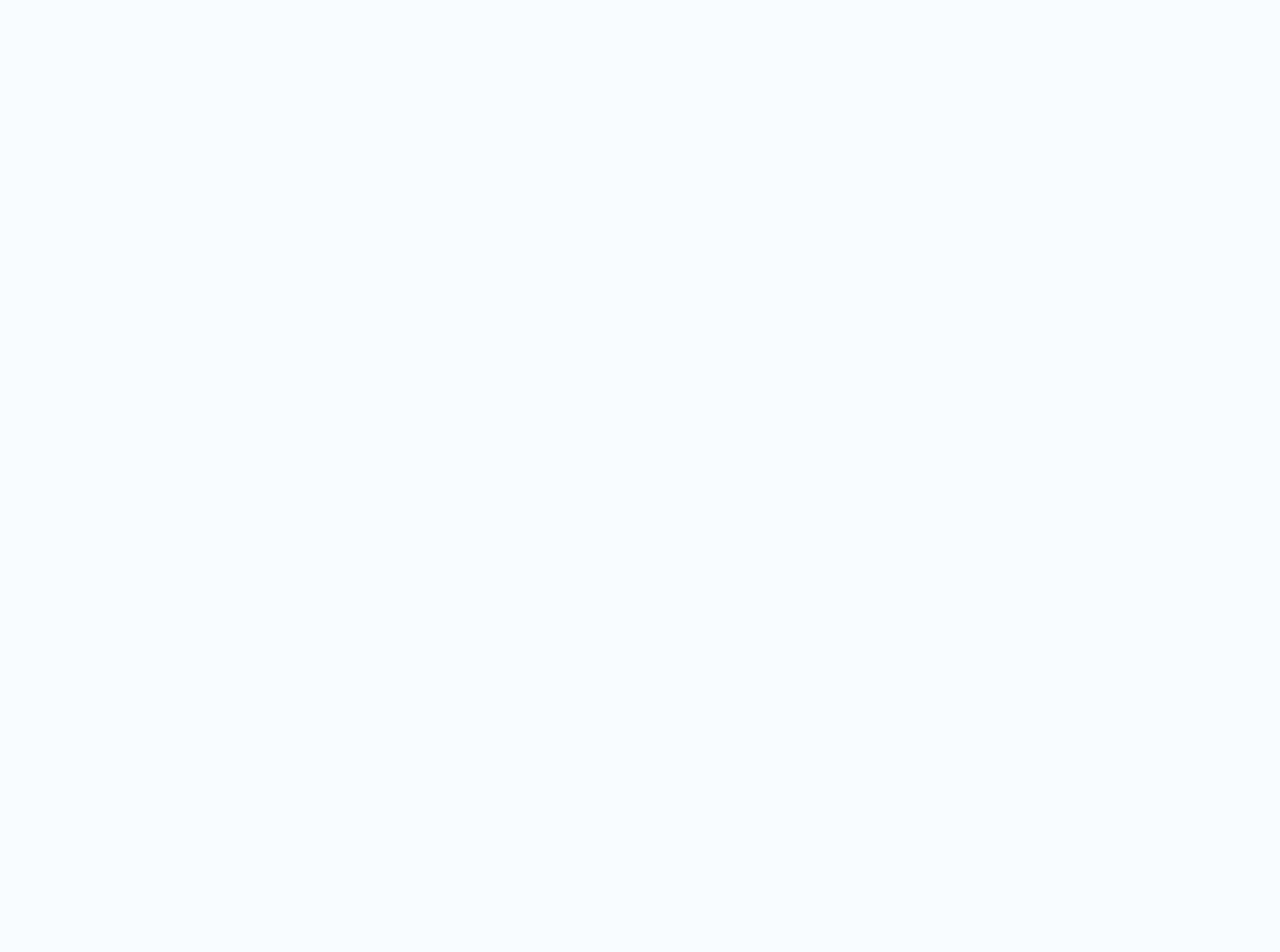
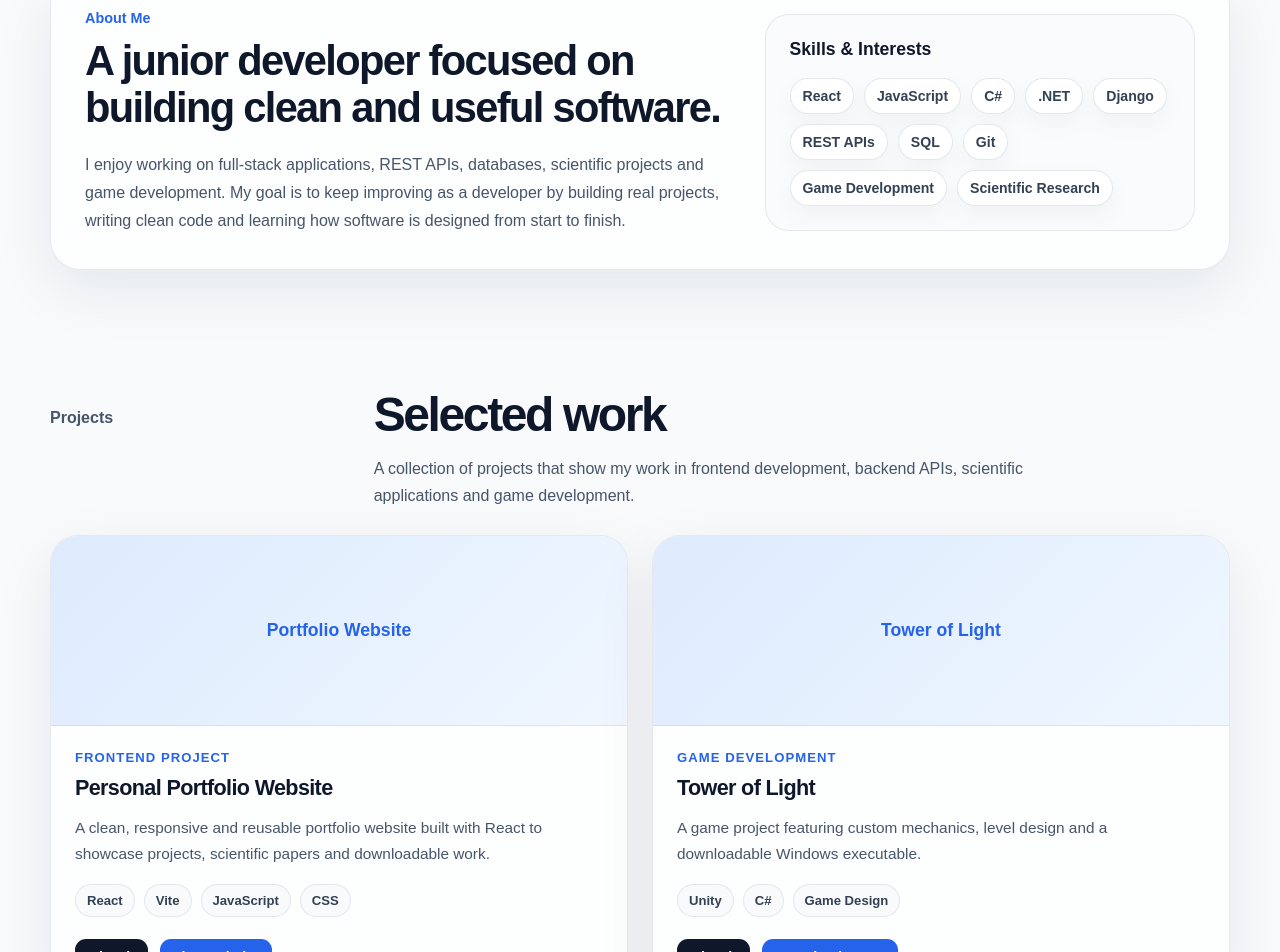
Before and after one commit to loukasdrosos/portfolio-website, a React (Vite) app: page / in a window 1280 px wide. Shown: the part 876-1828 px from the top of the page. Before the commit the page ends 816 px from the top, so only its background shows below. Built offline with nearby package versions, Linux system fonts and the light colour scheme.

Commit message:
Add Sections

```diff
--- a/src/App.jsx
+++ b/src/App.jsx
@@ -1,5 +1,7 @@
 import Navbar from "./components/Navbar"
 import Hero from "./components/Hero"
+import About from "./components/About"
+import ProjectsSection from "./components/ProjectsSection"
 
 function App() {
   return (
@@ -8,6 +10,8 @@ function App() {
 
       <main>
         <Hero />
+        <About />
+        <ProjectsSection />
       </main>
     </div>
   )
--- /dev/null
+++ b/src/components/About.css
@@ -0,0 +1,99 @@
+.about-section {
+  width: min(1180px, calc(100% - 32px));
+  margin: 40px auto 0;
+  padding: 32px 0;
+}
+
+.about-card {
+  padding: 34px;
+
+  display: grid;
+  grid-template-columns: 1.2fr 0.8fr;
+  gap: 34px;
+  align-items: center;
+
+  background: rgba(255, 255, 255, 0.72);
+  border: 1px solid rgba(148, 163, 184, 0.24);
+  border-radius: 30px;
+
+  backdrop-filter: blur(18px);
+  box-shadow: 0 20px 60px rgba(15, 23, 42, 0.08);
+}
+
+.section-label {
+  margin: 0 0 12px;
+
+  color: #2563eb;
+  font-size: 0.9rem;
+  font-weight: 800;
+}
+
+.about-content h2 {
+  max-width: 680px;
+  margin: 0;
+
+  color: #0f172a;
+  font-size: clamp(1.8rem, 4vw, 2.6rem);
+  line-height: 1.12;
+  letter-spacing: -0.04em;
+}
+
+.about-description {
+  max-width: 720px;
+  margin: 20px 0 0;
+
+  color: #475569;
+  font-size: 1rem;
+  line-height: 1.75;
+}
+
+.skills-card {
+  padding: 24px;
+
+  background: rgba(248, 250, 252, 0.82);
+  border: 1px solid rgba(148, 163, 184, 0.22);
+  border-radius: 24px;
+}
+
+.skills-card h3 {
+  margin: 0 0 18px;
+
+  color: #0f172a;
+  font-size: 1.1rem;
+}
+
+.skills-list {
+  display: flex;
+  flex-wrap: wrap;
+  gap: 10px;
+}
+
+.skills-list span {
+  padding: 9px 12px;
+
+  background: white;
+  border: 1px solid rgba(148, 163, 184, 0.25);
+  border-radius: 999px;
+
+  color: #334155;
+  font-size: 0.88rem;
+  font-weight: 700;
+
+  box-shadow: 0 10px 24px rgba(15, 23, 42, 0.04);
+}
+
+@media (max-width: 850px) {
+  .about-card {
+    grid-template-columns: 1fr;
+  }
+}
+
+@media (max-width: 600px) {
+  .about-card {
+    padding: 24px;
+  }
+
+  .skills-card {
+    padding: 20px;
+  }
+}
--- /dev/null
+++ b/src/components/About.jsx
@@ -0,0 +1,43 @@
+import "./About.css"
+
+function About() {
+  return (
+    <section id="about" className="about-section">
+      <div className="about-card">
+        <div className="about-content">
+          <p className="section-label">About Me</p>
+
+          <h2>
+            A junior developer focused on building clean and useful software.
+          </h2>
+
+          <p className="about-description">
+            I enjoy working on full-stack applications, REST APIs, databases,
+            scientific projects and game development. My goal is to keep
+            improving as a developer by building real projects, writing clean
+            code and learning how software is designed from start to finish.
+          </p>
+        </div>
+
+        <div className="skills-card">
+          <h3>Skills & Interests</h3>
+
+          <div className="skills-list">
+            <span>React</span>
+            <span>JavaScript</span>
+            <span>C#</span>
+            <span>.NET</span>
+            <span>Django</span>
+            <span>REST APIs</span>
+            <span>SQL</span>
+            <span>Git</span>
+            <span>Game Development</span>
+            <span>Scientific Research</span>
+          </div>
+        </div>
+      </div>
+    </section>
+  )
+}
+
+export default About
--- /dev/null
+++ b/src/components/ProjectCard.css
@@ -0,0 +1,118 @@
+.project-card {
+  overflow: hidden;
+
+  background: rgba(255, 255, 255, 0.74);
+  border: 1px solid rgba(148, 163, 184, 0.24);
+  border-radius: 28px;
+
+  backdrop-filter: blur(18px);
+  box-shadow: 0 20px 60px rgba(15, 23, 42, 0.08);
+
+  transition: transform 0.2s ease, box-shadow 0.2s ease;
+}
+
+.project-card:hover {
+  transform: translateY(-6px);
+  box-shadow: 0 26px 70px rgba(15, 23, 42, 0.13);
+}
+
+.project-image {
+  height: 190px;
+
+  display: grid;
+  place-items: center;
+
+  background:
+    linear-gradient(135deg, rgba(219, 234, 254, 0.95), rgba(239, 246, 255, 0.95));
+  border-bottom: 1px solid rgba(148, 163, 184, 0.18);
+}
+
+.project-image span {
+  color: #2563eb;
+  font-size: 1.1rem;
+  font-weight: 800;
+}
+
+.project-content {
+  padding: 24px;
+}
+
+.project-type {
+  margin: 0 0 10px;
+
+  color: #2563eb;
+  font-size: 0.82rem;
+  font-weight: 800;
+  text-transform: uppercase;
+  letter-spacing: 0.08em;
+}
+
+.project-content h3 {
+  margin: 0;
+
+  color: #0f172a;
+  font-size: 1.35rem;
+  letter-spacing: -0.03em;
+}
+
+.project-description {
+  margin: 14px 0 0;
+
+  color: #475569;
+  font-size: 0.96rem;
+  line-height: 1.65;
+}
+
+.project-tech-list {
+  display: flex;
+  flex-wrap: wrap;
+  gap: 9px;
+
+  margin-top: 18px;
+}
+
+.project-tech-list span {
+  padding: 8px 11px;
+
+  background: rgba(248, 250, 252, 0.9);
+  border: 1px solid rgba(148, 163, 184, 0.22);
+  border-radius: 999px;
+
+  color: #334155;
+  font-size: 0.82rem;
+  font-weight: 700;
+}
+
+.project-links {
+  display: flex;
+  gap: 12px;
+
+  margin-top: 22px;
+}
+
+.project-links a {
+  padding: 10px 13px;
+
+  border-radius: 11px;
+
+  font-size: 0.88rem;
+  font-weight: 800;
+}
+
+.project-links a:first-child {
+  background: #0f172a;
+  color: white;
+}
+
+.project-links a:first-child:hover {
+  background: #1e293b;
+}
+
+.project-links a:last-child {
+  background: #2563eb;
+  color: white;
+}
+
+.project-links a:last-child:hover {
+  background: #1d4ed8;
+}
--- /dev/null
+++ b/src/components/ProjectCard.jsx
@@ -0,0 +1,39 @@
+import "./ProjectCard.css"
+
+function ProjectCard({ project }) {
+  return (
+    <article className="project-card">
+      <div className="project-image">
+        <span>{project.imageText}</span>
+      </div>
+
+      <div className="project-content">
+        <p className="project-type">{project.type}</p>
+
+        <h3>{project.title}</h3>
+
+        <p className="project-description">
+          {project.description}
+        </p>
+
+        <div className="project-tech-list">
+          {project.tech.map((techItem) => (
+            <span key={techItem}>{techItem}</span>
+          ))}
+        </div>
+
+        <div className="project-links">
+          <a href={project.githubLink} target="_blank">
+            GitHub
+          </a>
+
+          <a href={project.demoLink} target="_blank">
+            {project.demoLabel}
+          </a>
+        </div>
+      </div>
+    </article>
+  )
+}
+
+export default ProjectCard
--- /dev/null
+++ b/src/components/ProjectsSection.css
@@ -0,0 +1,48 @@
+.projects-section {
+  width: min(1180px, calc(100% - 32px));
+  margin: 40px auto 0;
+  padding: 48px 0;
+}
+
+.projects-header {
+  margin-bottom: 26px;
+
+  display: grid;
+  grid-template-columns: 0.35fr 1fr;
+  gap: 24px;
+  align-items: start;
+}
+
+.projects-header h2 {
+  margin: 0;
+
+  color: #0f172a;
+  font-size: clamp(2rem, 4vw, 3rem);
+  line-height: 1.05;
+  letter-spacing: -0.05em;
+}
+
+.projects-header p {
+  max-width: 720px;
+  margin: 14px 0 0;
+
+  color: #475569;
+  font-size: 1rem;
+  line-height: 1.7;
+}
+
+.projects-grid {
+  display: grid;
+  grid-template-columns: repeat(2, 1fr);
+  gap: 24px;
+}
+
+@media (max-width: 850px) {
+  .projects-header {
+    grid-template-columns: 1fr;
+  }
+
+  .projects-grid {
+    grid-template-columns: 1fr;
+  }
+}
--- /dev/null
+++ b/src/components/ProjectsSection.jsx
@@ -0,0 +1,75 @@
+import ProjectCard from "./ProjectCard"
+import "./ProjectsSection.css"
+
+const projects = [
+  {
+    title: "Personal Portfolio Website",
+    type: "Frontend Project",
+    description:
+      "A clean, responsive and reusable portfolio website built with React to showcase projects, scientific papers and downloadable work.",
+    tech: ["React", "Vite", "JavaScript", "CSS"],
+    imageText: "Portfolio Website",
+    githubLink: "https://github.com/yourusername/portfolio-website",
+    demoLink: "#",
+    demoLabel: "Live Website",
+  },
+  {
+    title: "Tower of Light",
+    type: "Game Development",
+    description:
+      "A game project featuring custom mechanics, level design and a downloadable Windows executable.",
+    tech: ["Unity", "C#", "Game Design"],
+    imageText: "Tower of Light",
+    githubLink: "https://github.com/yourusername/tower-of-light",
+    demoLink: "#",
+    demoLabel: "Download Game",
+  },
+  {
+    title: "Earthquake Data Website",
+    type: "Full-Stack Project",
+    description:
+      "A web application that fetches earthquake data from an XML source, stores it in a database and displays it through a REST API and frontend.",
+    tech: ["Django", "Django REST Framework", "React", "MySQL"],
+    imageText: "Earthquake Dashboard",
+    githubLink: "https://github.com/yourusername/earthquake-data-website",
+    demoLink: "#",
+    demoLabel: "View Project",
+  },
+  {
+    title: "Contact Upload Middleware",
+    type: "Backend/API Project",
+    description:
+      "A middleware API designed to receive contact data, validate it and upload it to an external campaign management system.",
+    tech: ["C#", ".NET", "REST API", "Serilog"],
+    imageText: "Middleware API",
+    githubLink: "https://github.com/yourusername/contact-upload-middleware",
+    demoLink: "#",
+    demoLabel: "View Project",
+  },
+]
+
+function ProjectsSection() {
+  return (
+    <section id="projects" className="projects-section">
+      <div className="projects-header">
+        <p className="section-label">Projects</p>
+
+        <div>
+          <h2>Selected work</h2>
+          <p>
+            A collection of projects that show my work in frontend development,
+            backend APIs, scientific applications and game development.
+          </p>
+        </div>
+      </div>
+
+      <div className="projects-grid">
+        {projects.map((project) => (
+          <ProjectCard key={project.title} project={project} />
+        ))}
+      </div>
+    </section>
+  )
+}
+
+export default ProjectsSection
```
